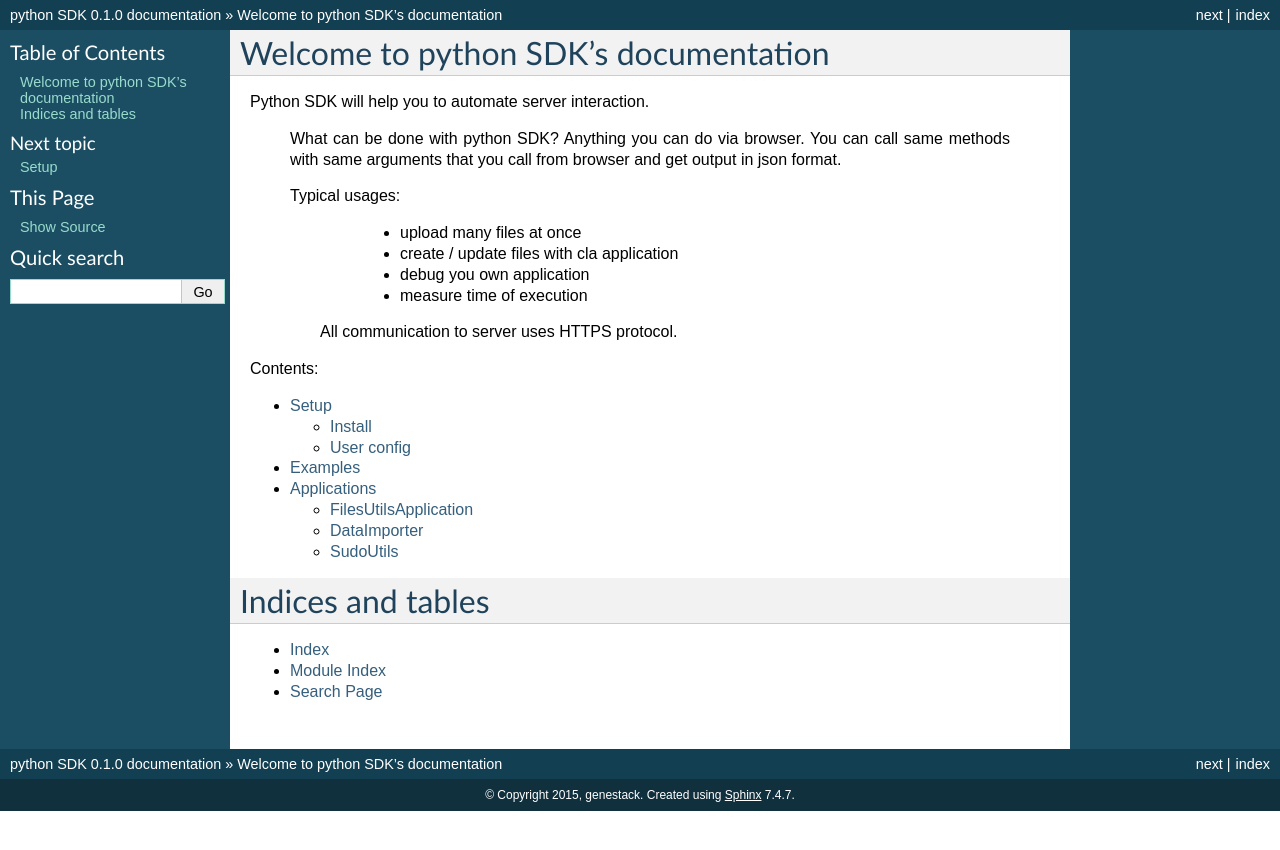
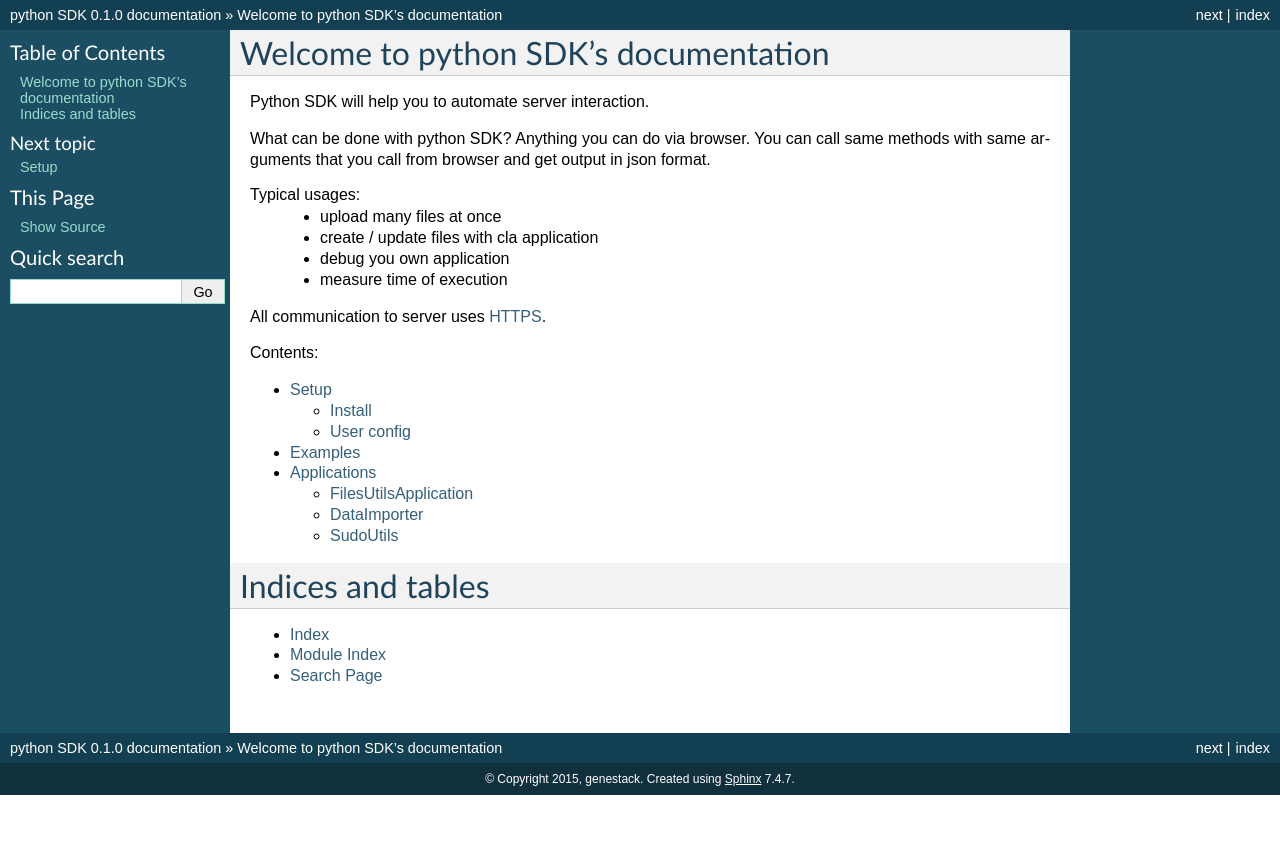
Before and after one commit to genestack/sdk, a Sphinx documentation site: the page built from docs/source/index.rst, in a window 1280 px wide. Shown: the top 850 px of the page. Built offline with Sphinx 7.4.7, drawn with Linux system fonts in a browser that asks for light colours; the version number is read from the project's files by our own code.

Commit message:
Update main page.

```diff
--- a/docs/source/index.rst
+++ b/docs/source/index.rst
@@ -4,16 +4,16 @@ Welcome to python SDK's documentation
 
 Python SDK will help you to automate server interaction.
 
- What can be done with python SDK? Anything you can do via browser.
- You can call same methods with same arguments that you call from browser and get output in json format.
+What can be done with python SDK? Anything you can do via browser.
+You can call same methods with same arguments that you call from browser and get output in json format.
 
- Typical usages:
-   - upload many files at once
-   - create / update files with cla application
-   - debug you own application
-   - measure time of execution
+Typical usages:
+  - upload many files at once
+  - create / update files with cla application
+  - debug you own application
+  - measure time of execution
 
-  All communication to server uses HTTPS protocol.
+All communication to server uses `HTTPS <http://en.wikipedia.org/wiki/HTTP_Secure>`_.
 
 
 Contents:
```
